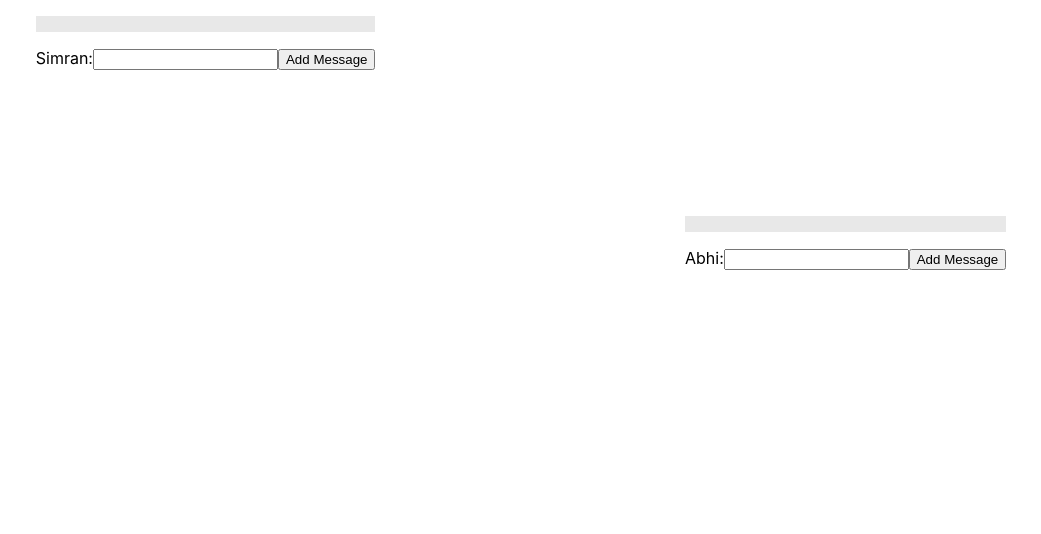
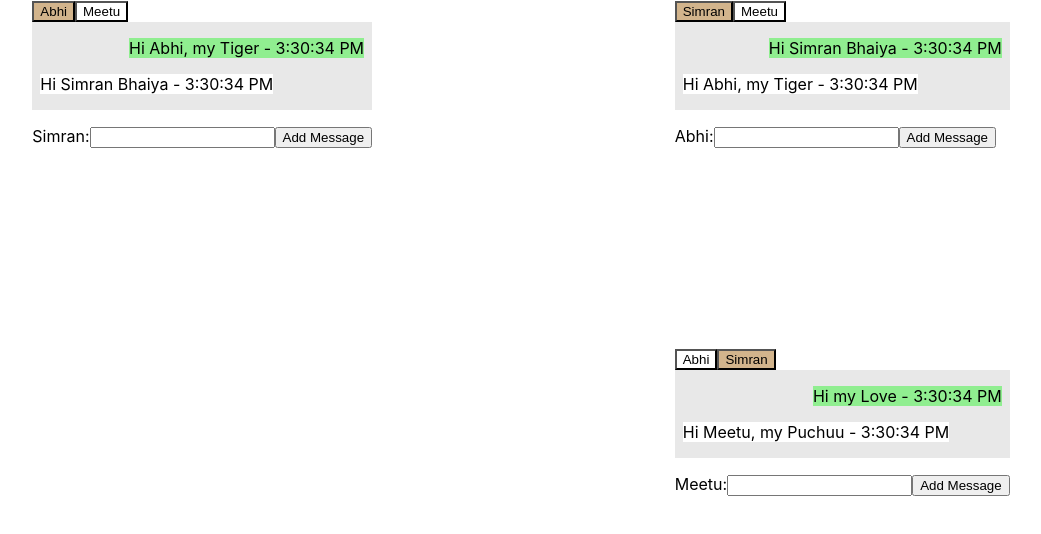
Before and after one commit to midsimm/my-app-redux, a React (Create React App) app: page / in a window 1280 px wide. Shown: the top 534 px of the page, without its empty margins (119-1160 px from the left). Built offline with nearby package versions, Linux system fonts and the light colour scheme.

Commit message:
REDUX-0006: Suppoting chat with multiple people

```diff
--- a/src/App.css
+++ b/src/App.css
@@ -8,8 +8,6 @@
   margin-top: 200px;
 }
 
-/* .abhi {
-  display: flex;
-  flex-direction: column;
-  align-items: end;
-} */
+.margin_bottom_200 {
+  margin-bottom: 200px;
+}
--- a/src/App.js
+++ b/src/App.js
@@ -1,11 +1,14 @@
 import './App.css';
-import MessageBox from './MessageBox';
+import MessageThread from './MessageThread';
 
 function App() {
   return (
-    <div className="messageApp">
-      <MessageBox from="Simran" to="Abhi"/>
-      <MessageBox from="Abhi" to="Simran" className="margin_top_200 abhi"/>
+    <div className="messageApp player">
+      <MessageThread from="Simran"/>
+      <div className="divider audience">
+        <MessageThread from="Abhi"className="margin_bottom_200"/>
+        <MessageThread from="Meetu"/>
+      </div>
     </div>
   );
 }
--- a/src/MessageBox.js
+++ b/src/MessageBox.js
@@ -6,8 +6,8 @@ const MessageBox = (props) => {
 
     return (
         <div className={"messageBox " + props.className}>
-            <Messages from={props.from} to={props.to}/>
-            <MessageInput from={props.from}/>
+            <Messages from={props.from} to={props.to} messages={props.messages}/>
+            <MessageInput from={props.from} to={props.to}/>
         </div>
     );
 };
--- a/src/MessageInput.js
+++ b/src/MessageInput.js
@@ -21,7 +21,8 @@ const MessageInput = (props) => {
       message: {
         text: inputText,
         timeStamp: new Date().getTime(),
-        from: props.from
+        from: props.from,
+        to: props.to
       }
     });
 
--- /dev/null
+++ b/src/MessageThread.js
@@ -0,0 +1,44 @@
+import React, { useState } from "react";
+import MessageBox from "./MessageBox";
+import store from "./store";
+
+const MessageThread = (props) => {
+    const { dispatch, getState, subscribe } = store;
+    const [userDetails, setUserDetails] = useState({
+        threads: getState().users[props.from].threads,
+        activeThread: getState().users[props.from].activeThread,
+    });
+    const messages = [...getState().users[props.from].threads[userDetails.activeThread].messages, ...getState().users[userDetails.activeThread].threads[props.from].messages];
+    subscribe(() => {
+        setUserDetails({
+            threads: getState().users[props.from].threads,
+            activeThread: getState().users[props.from].activeThread,
+        });
+    });
+    return (
+        <div className={props.className}>
+        {Object.keys(userDetails.threads).map((thread, index) => {
+            return (
+                <button
+                    style={{
+                        backgroundColor: userDetails.activeThread === thread ? "tan" : "white"
+                    }}
+                    onClick={() => {
+                        dispatch({
+                            type: "SetActiveThread",
+                            activeThread: thread,
+                            from: props.from
+                        });
+                    }}
+                    key={index}
+                >
+                    {thread}
+                </button>
+            );
+        })}
+        <MessageBox from={props.from} to={userDetails.activeThread} messages={messages}/>
+        </div>
+    );
+};
+
+export default MessageThread;
--- a/src/Messages.js
+++ b/src/Messages.js
@@ -1,17 +1,14 @@
-import React, { useState } from "react";
+import React from "react";
 import store from "./store";
 
 const Messages = (props) => {
-    const [messages, setMessages] = useState([...store.getState().messagesAbhi, ...store.getState().messagesSimran]),
-        { dispatch, subscribe } = store;
-
-    subscribe(() => {
-        setMessages([...store.getState().messagesAbhi, ...store.getState().messagesSimran]);
-    });
-
+    const { dispatch } = store;
+    const messages = props.messages;
     messages.sort((a, b) => {
         return new Date(a.timeStamp) - new Date(b.timeStamp);
     });
+    let id = -1;
+
     return (
         <ul className="messages"
             style={{
@@ -20,15 +17,15 @@ const Messages = (props) => {
                 flexDirection: "column",
                 backgroundColor: "#e8e8e8",
                 padding: "8px",
+                marginTop: "0",
                 }}>
             {
                 messages.map((message, index) => {
-                    let simranIndex = -1, abhiIndex = -1;
-                    if(message.from === "Simran") {
-                        simranIndex++;
-                    } else if(message.from === "Abhi") {
-                        abhiIndex++;
+
+                    if(message.from === props.from) {
+                        id++;
                     }
+
                     return (
                         <li
                             style={{
@@ -37,12 +34,14 @@ const Messages = (props) => {
                                 margin: "8px 0"
                             }}
                             key={index}
-                            onClick={() => {
+                            num={id}
+                            onClick={(e) => {
                                 message.from === props.from &&
                                     dispatch({
                                     type: "DeleteMessage",
-                                    id: message.from === "Simran" ? simranIndex : abhiIndex,
-                                    from: props.from
+                                    id: parseInt(e.target.getAttribute("num")),
+                                    from: props.from,
+                                    to: props.to
                                     });
                             }}>
                             {message.text} - {new Date(message.timeStamp).toLocaleTimeString()}
--- a/src/store.js
+++ b/src/store.js
@@ -1,45 +1,138 @@
 //create a reducer
+import _ from "lodash";
 const reducer = (state, action) => {
     if (action.type === "AddMessage") {
         let newMessage = action.message;
-
-        if(action.message.from === "Abhi") {
-            return {
-                messagesAbhi: [...state.messagesAbhi, newMessage],
-                messagesSimran: state.messagesSimran
-            };
-        } else if(action.message.from === "Simran") {
-            return {
-                messagesAbhi: state.messagesAbhi,
-                messagesSimran: [...state.messagesSimran, newMessage]
-            };
-        }
+        return {
+            users: {
+                ...state.users,
+                [newMessage.from]: {
+                    ...state.users[newMessage.from],
+                    threads: {
+                        ...state.users[newMessage.from].threads,
+                        [newMessage.to]: {
+                            ...state.users[newMessage.from].threads[newMessage.to],
+                            messages: [
+                                ...state.users[newMessage.from].threads[newMessage.to].messages,
+                                newMessage
+                            ]
+                        }
+                    }
+                }
+            }
+        };
     } else if (action.type === "DeleteMessage") {
-        if(action.from === "Abhi") {
-            return {
-                messagesAbhi: [
-                    ...state.messagesAbhi.slice(0, action.id),
-                    ...state.messagesAbhi.slice(action.id + 1, state.messagesAbhi.length)
-                ],
-                messagesSimran: state.messagesSimran
-            };
-        } else if(action.from === "Simran") {
-            return {
-                messagesAbhi: state.messagesAbhi,
-                messagesSimran: [
-                    ...state.messagesSimran.slice(0, action.id),
-                    ...state.messagesSimran.slice(action.id + 1, state.messagesSimran.length)
-                ]
-            };
-        }
+        let from = action.from, to = action.to;
+        let messages = state.users[from].threads[to].messages;
+        let newMessages = _.remove(messages, (_, index) => {
+            return index !== action.id;
+        });
+        return {
+            users: {
+                ...state.users,
+                [from]: {
+                    ...state.users[from],
+                    threads: {
+                        ...state.users[from].threads,
+                        [to]: {
+                            ...state.users[from].threads[to],
+                            messages: newMessages
+                        }
+                    }
+                }
+            }
+        };
+    } else if (action.type === "SetActiveThread") {
+        return {
+            ...state,
+            users: {
+                ...state.users,
+                [action.from]: {
+                    ...state.users[action.from],
+                    activeThread: action.activeThread
+                }
+            }
+        };
     }
 
     return state;
 };
 
 const initialState = {
-    messagesAbhi: [],
-    messagesSimran: []
+    users: {
+        Abhi: {
+            name: "Abhi",
+            activeThread: "Simran", // "Simran" or "Meetu
+            threads: {
+                Simran: {
+                    messages: [
+                        {
+                            text: "Hi Simran Bhaiya",
+                            timeStamp: new Date().getTime(),
+                            from: "Abhi"
+                        }
+                    ]
+                },
+                Meetu: {
+                    messages: [
+                        {
+                            text: "Hi Meetu Bhabhi",
+                            timeStamp: new Date().getTime(),
+                            from: "Abhi"
+                        }
+                    ]
+                }
+            }
+        },
+        Simran: {
+            name: "Simran",
+            activeThread: "Abhi", // "Abhi" or "Meetu
+            threads: {
+                Abhi: {
+                    messages: [
+                        {
+                            text: "Hi Abhi, my Tiger",
+                            timeStamp: new Date().getTime(),
+                            from: "Simran"
+                        }
+                    ]
+                },
+                Meetu: {
+                    messages: [
+                        {
+                            text: "Hi Meetu, my Puchuu",
+                            timeStamp: new Date().getTime(),
+                            from: "Simran"
+                        }
+                    ]
+                }
+            }
+        },
+        Meetu: {
+            name: "Meetu",
+            activeThread: "Simran", // "Simran" or "Abhi
+            threads: {
+                Abhi: {
+                    messages: [
+                        {
+                            text: "Hi Devar ji",
+                            timeStamp: new Date().getTime(),
+                            from: "Meetu"
+                        }
+                    ]
+                },
+                Simran: {
+                    messages: [
+                        {
+                            text: "Hi my Love",
+                            timeStamp: new Date().getTime(),
+                            from: "Meetu"
+                        }
+                    ]
+                }
+            }
+        }
+    }
 };
 
 
```
